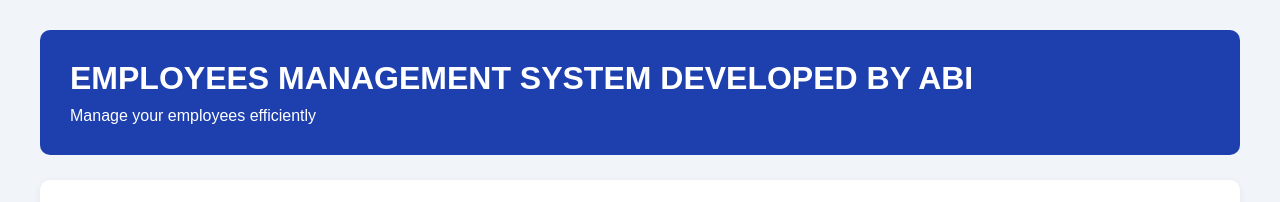
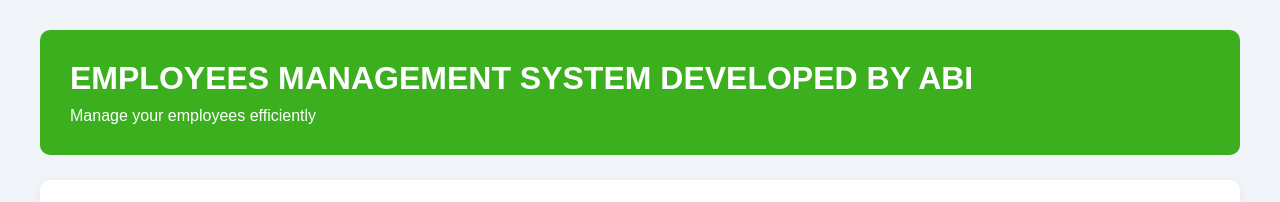
Before and after one commit to rameshrakesh822-hub/Empapp, a plain HTML site: page frontend/index.html in a window 1280 px wide. Shown: the top 202 px of the page. Drawn offline with Linux system fonts and the light colour scheme; no server answers.

Commit message:
intern changes

```diff
--- a/frontend/style.css
+++ b/frontend/style.css
@@ -18,7 +18,7 @@ body {
 }
 
 header {
-    background: #1e40af;
+    background: #3baf1e;
     color: white;
     padding: 30px;
     border-radius: 10px;
```
